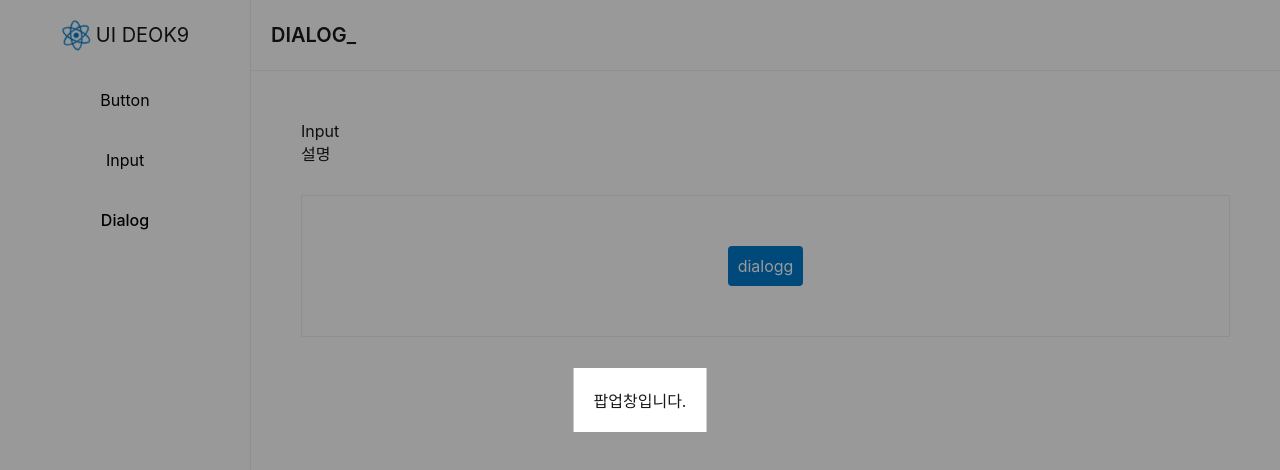
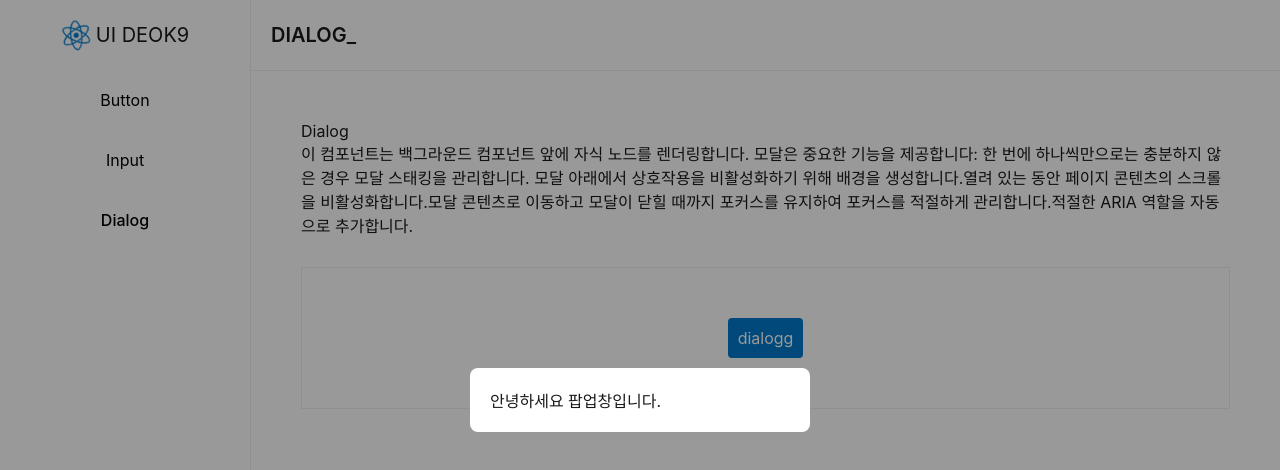
Before and after one commit to KangDeokHyoung/uiDeok, a React (Create React App) app: page /components/dialog in a window 1280 px wide. Both pictures are taken after a click on the button "dialogg". Shown: the top 470 px of the page. Built offline with nearby package versions, Linux system fonts and the light colour scheme.

Commit message:
dialog UI 기본틀 작업 완료

```diff
--- a/src/common/scss/components/ui_dialog.scss
+++ b/src/common/scss/components/ui_dialog.scss
@@ -12,7 +12,9 @@
     @include flex(center, center);
     width: 100%;
     height: 100%;
-    .content-bg {
+    .content-area {
+      min-width: 300px;
+      border-radius: 8px;
       background-color: white;
       padding: 20px;
       z-index: 2;
--- a/src/components/dialog/Dialog.tsx
+++ b/src/components/dialog/Dialog.tsx
@@ -13,8 +13,6 @@ export function Dialog(props: T_Dialog.Props) {
   const Context = createContext<Context>(null);
   const [toggle, setToggle] = useState(false);
 
-  console.log(toggle);
-
   return (
     <>
       <div
@@ -28,3 +26,26 @@ export function Dialog(props: T_Dialog.Props) {
     </>
   );
 }
+
+type BaseProps = {
+  id?: string;
+  children: JSX.Element;
+};
+
+type ContentsProps = {
+  id?: string;
+  children: JSX.Element | string;
+};
+
+function Base(props: BaseProps) {
+  const { id, children } = props;
+  return <div id={id}>{children}</div>;
+}
+
+function Content(props: ContentsProps) {
+  const { id, children } = props;
+  return <div>{children}</div>;
+}
+
+Dialog.Base = Base;
+Dialog.Content = Content;
--- a/src/components/portal/Portal.tsx
+++ b/src/components/portal/Portal.tsx
@@ -10,7 +10,7 @@ const Portal: React.FC<T_Dialog.Portal.Props> = (props) => {
   const contents = (
     <div className={classNames("dialog-box", { className })}>
       <div className="content-box">
-        <div className="content-bg">{content && content({ closeHandler: () => setToggle(false) })}</div>
+        <div className="content-area">{content && content({ closeHandler: () => setToggle(false) })}</div>
         <div className="di_background" role="button" onClick={() => setToggle(false)} />
       </div>
     </div>
--- a/src/pages/dialog/DialogPage.tsx
+++ b/src/pages/dialog/DialogPage.tsx
@@ -6,10 +6,21 @@ import { T_Dialog } from "type";
 export const DialogPage: React.FC<T_Dialog.Props> = (props) => {
   return (
     <div id="button-page">
-      <h4>Input</h4>
-      <p>설명</p>
+      <h4>Dialog</h4>
+      <p>
+        이 컴포넌트는 백그라운드 컴포넌트 앞에 자식 노드를 렌더링합니다. 모달은 중요한 기능을 제공합니다: 한 번에
+        하나씩만으로는 충분하지 않은 경우 모달 스태킹을 관리합니다. 모달 아래에서 상호작용을 비활성화하기 위해 배경을
+        생성합니다.열려 있는 동안 페이지 콘텐츠의 스크롤을 비활성화합니다.모달 콘텐츠로 이동하고 모달이 닫힐 때까지
+        포커스를 유지하여 포커스를 적절하게 관리합니다.적절한 ARIA 역할을 자동으로 추가합니다.
+      </p>
       <ContentBox>
-        <Dialog content={({ closeHandler }) => <div>팝업창입니다.</div>}>
+        <Dialog
+          content={({ closeHandler }) => (
+            <Dialog.Base>
+              <Dialog.Content>안녕하세요 팝업창입니다.</Dialog.Content>
+            </Dialog.Base>
+          )}
+        >
           <Button>dialogg</Button>
         </Dialog>
       </ContentBox>
```
